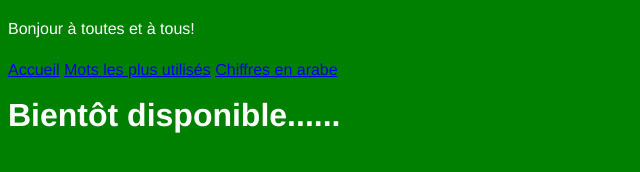
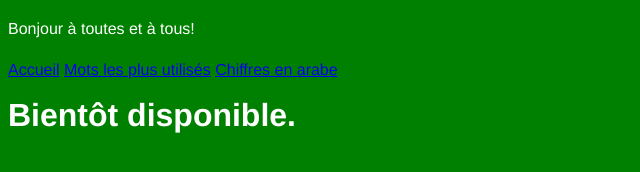
Before and after one commit to mech2003/apprendrelarabe, a plain HTML site: page Page_3envrai.html in a window 1280 px wide. Shown: the full height of the page, 0-640 px from the left. Drawn offline with Linux system fonts and the light colour scheme.

Commit message:
pozidjfpszjodf

```diff
--- a/Page_3envrai.html
+++ b/Page_3envrai.html
@@ -19,7 +19,7 @@
 		<a href="Page_3envrai.html">Chiffres en arabe</a>
 
 </div>
-<h1>Bientôt disponible......</h1>
+<h1>Bientôt disponible.</h1>
 
 </body>
 </html>
```
